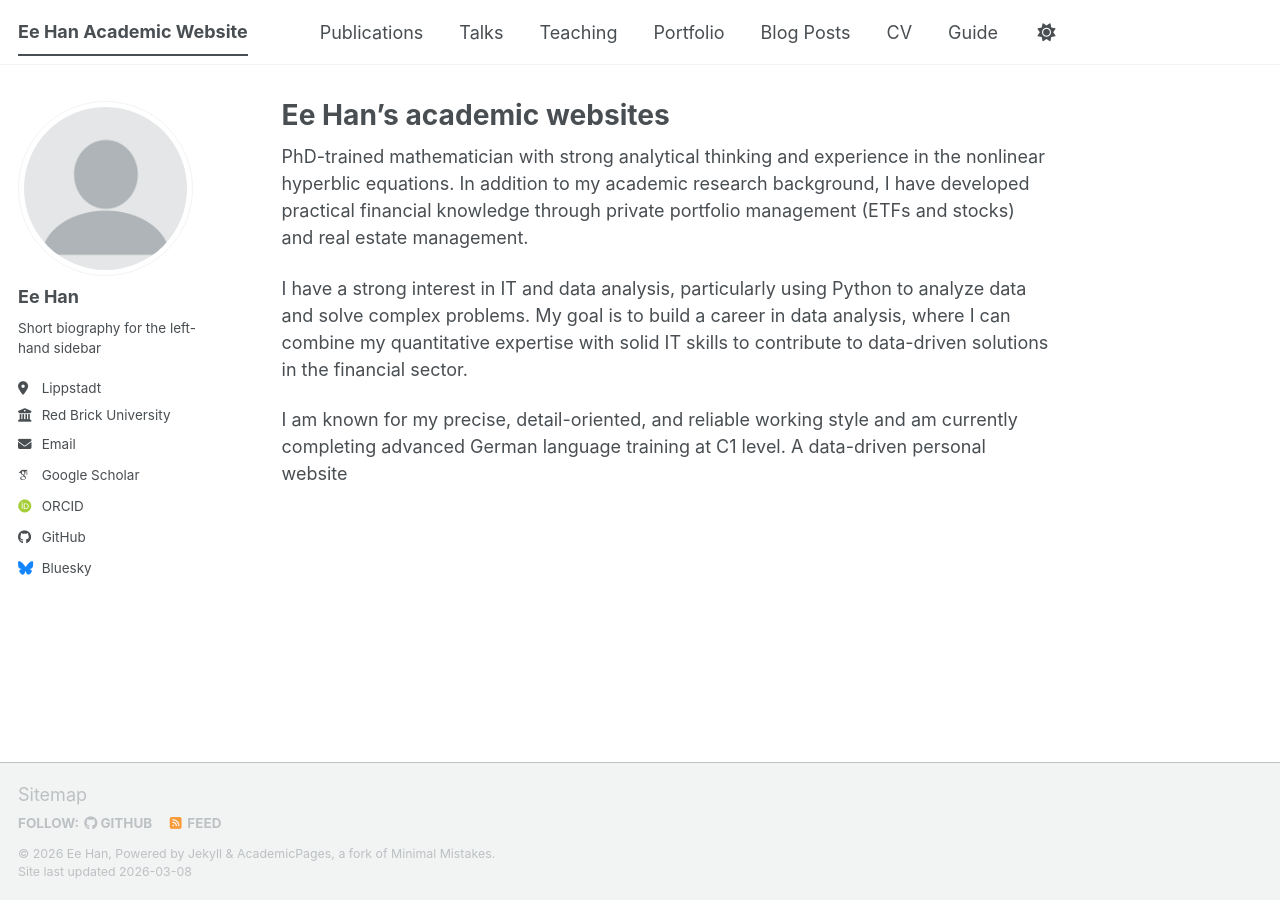
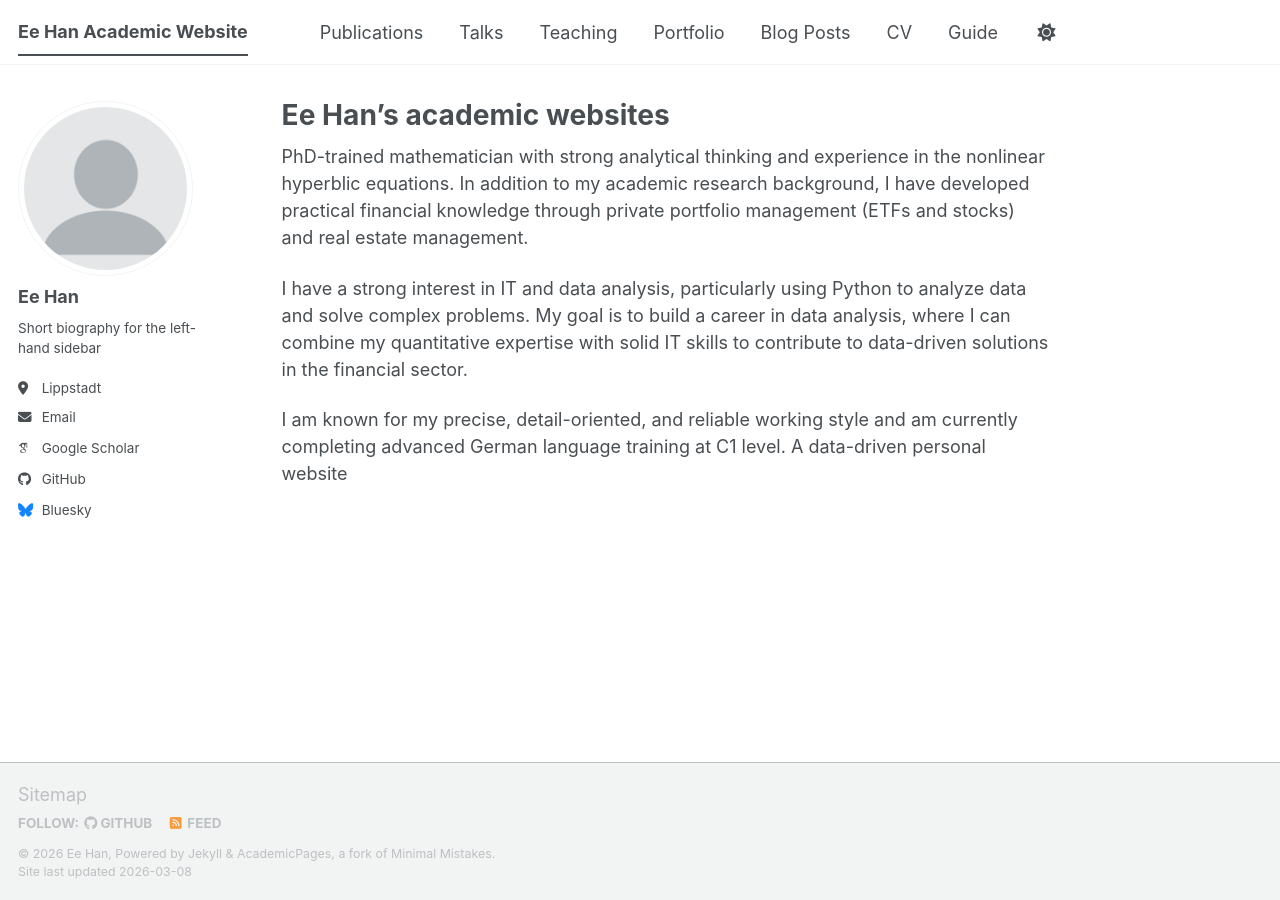
Before and after one commit to elina714/elina714.github.io, a Jekyll site: the page built from _pages/about.md, in a window 1280 px wide. Built offline with Jekyll 4.4.1, drawn with Linux system fonts in a browser that asks for light colours; some web fonts are replaced; a script bundle is joined from its source files by our own code; library files that are not in the unit come from our copies.

Commit message:
Update _config.yml

```diff
--- a/_config.yml
+++ b/_config.yml
@@ -28,7 +28,7 @@ author:
   pronouns         : # example: "she/her"
   bio              : "Short biography for the left-hand sidebar"
   location         : "Lippstadt"
-  employer         : "Red Brick University"
+  employer         : #"Red Brick University"
   uri              : # URL
   email            : "eehanzhang@gmail.com"
 
@@ -38,7 +38,7 @@ author:
   googlescholar    : "https://scholar.google.com/citations?user=eehanzhang"
   inspire-hep      : # URL
   impactstory      : # URL
-  orcid            : "https://orcid.org/yourorcidurl"
+  orcid            : #"https://orcid.org/yourorcidurl"
   semantic         : # URL
   ssrn             : # URL
   pubmed           : #"https://www.ncbi.nlm.nih.gov/pubmed/?term=john+snow"
@@ -51,7 +51,7 @@ author:
   bitbucket        : # Username - Update with your username on the site
   codepen          : # Username
   dribbble         : # Username
-  github           : "academicpages"
+  github           : "elina714"
   kaggle           : # Username
   stackoverflow    : # User number or user number and name (i.e., use "1" or "1/jeff-atwood")
 
```
